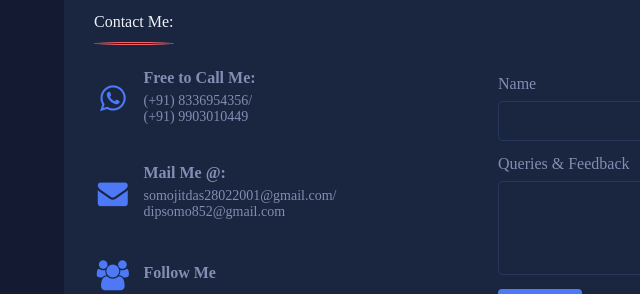
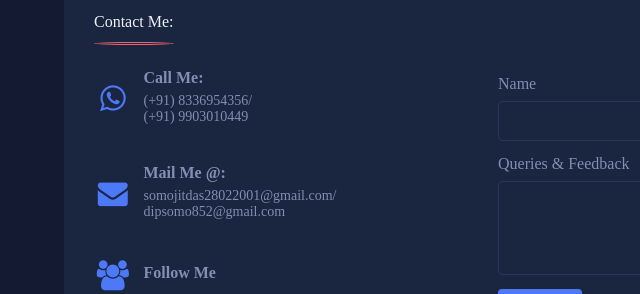
Before and after one commit to Spy-Dip14/My_Portfolio_Winter_Training, a plain HTML site: page index.html in a window 1280 px wide. Shown: the part 2316-2610 px from the top of the page, 0-640 px from the left. Drawn offline with nearby package versions, Linux system fonts and the light colour scheme.

Commit message:
Update index.html

```diff
--- a/index.html
+++ b/index.html
@@ -441,7 +441,7 @@
                         <div>
                             <div><i class="fa fa-whatsapp"></i></div>
                             <div>
-                                <h4>Free to Call Me:</h4>
+                                <h4>Call Me:</h4>
                                 <span>(+91) 8336954356/</span>
                                 <span><p>(+91) 9903010449</p></span>
                             </div>
```
